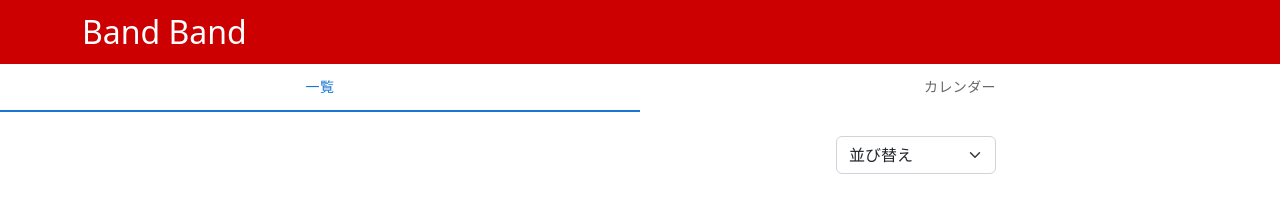
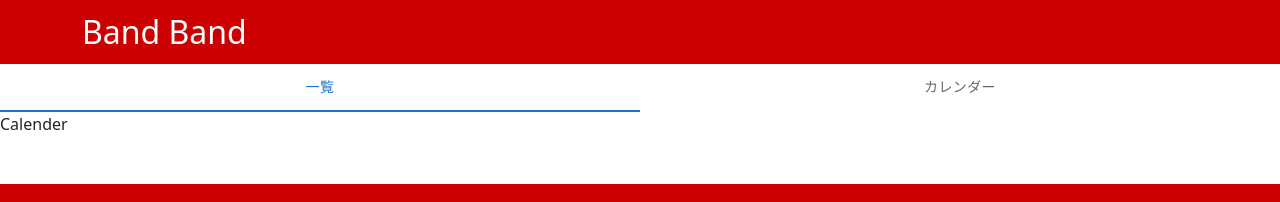
Before and after one commit to amac-53/recochoku-hackathon-teamE-frontend, a React (Create React App) app: page /1/calender in a window 1280 px wide. Shown: the top 202 px of the page. Built offline with nearby package versions, Linux system fonts and the light colour scheme; data requests are answered from the project's data file.

Commit message:
Add calender route

```diff
--- a/src/App.js
+++ b/src/App.js
@@ -2,7 +2,8 @@ import React from 'react';
 import { BrowserRouter, Route, Routes } from 'react-router-dom';
 import Header from './components/Header'
 import Footer from './components/Footer'
-import Home from './Home'
+import List from './List'
+import Calender from './Calender';
 import NotFound from './NotFound';
 
 const venue = 'KyotoMojo'
@@ -16,7 +17,8 @@ function App() {
         <div style={{ "minHeight": "100%", "position": "relative" }}>
           <Header />
           <Routes>
-            <Route exact path={'/:venue/*'} element={<Home />} />
+            <Route exact path={'/:venue/list'} element={<List />} />
+            <Route exact path={'/:venue/calender'} element={<Calender />} />
             <Route path={`/*`} element={<NotFound />} />
           </Routes>
           <Footer style={{ "position": "absolute", "bottom": "0" }} />
--- /dev/null
+++ b/src/Calender.js
@@ -0,0 +1,9 @@
+import React from 'react'
+
+const Calender = () => {
+  return (
+    <div>Calender</div>
+  )
+}
+
+export default Calender;
```
Also changed, not shown: src/List.js (renamed from src/Home.js).
